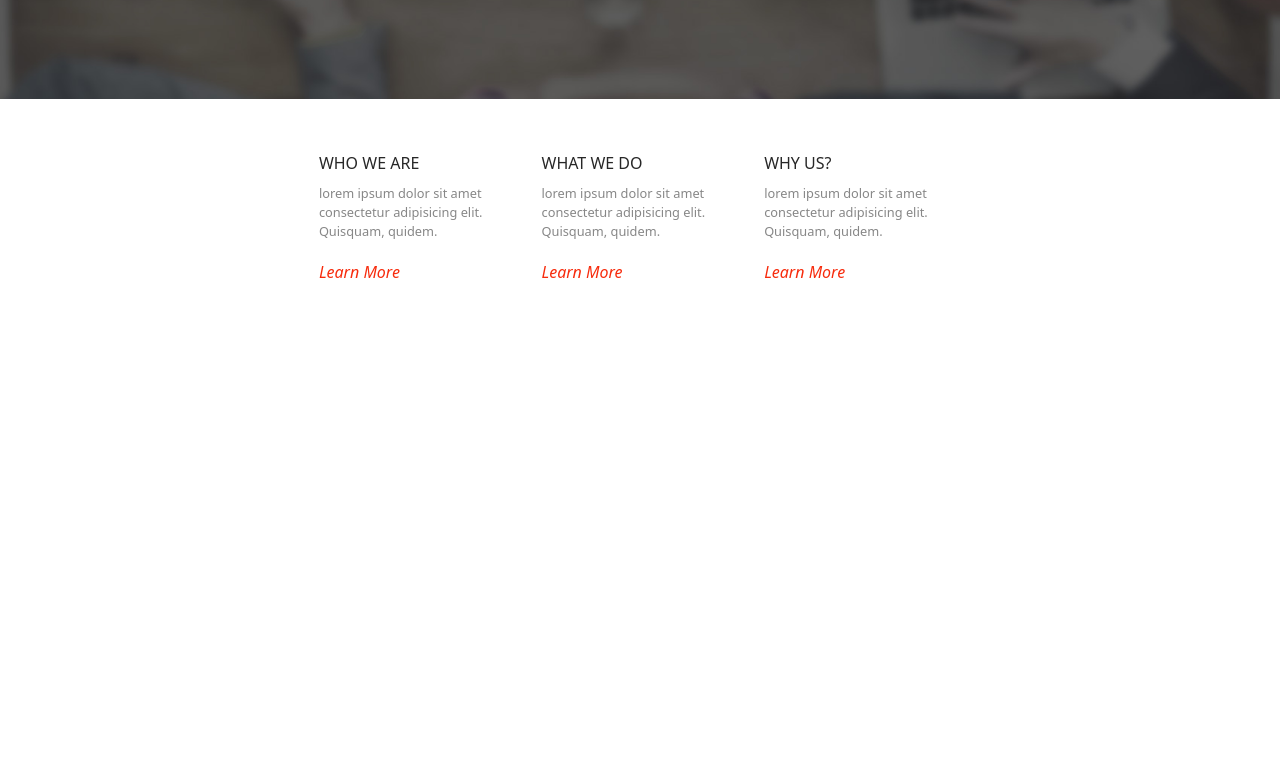
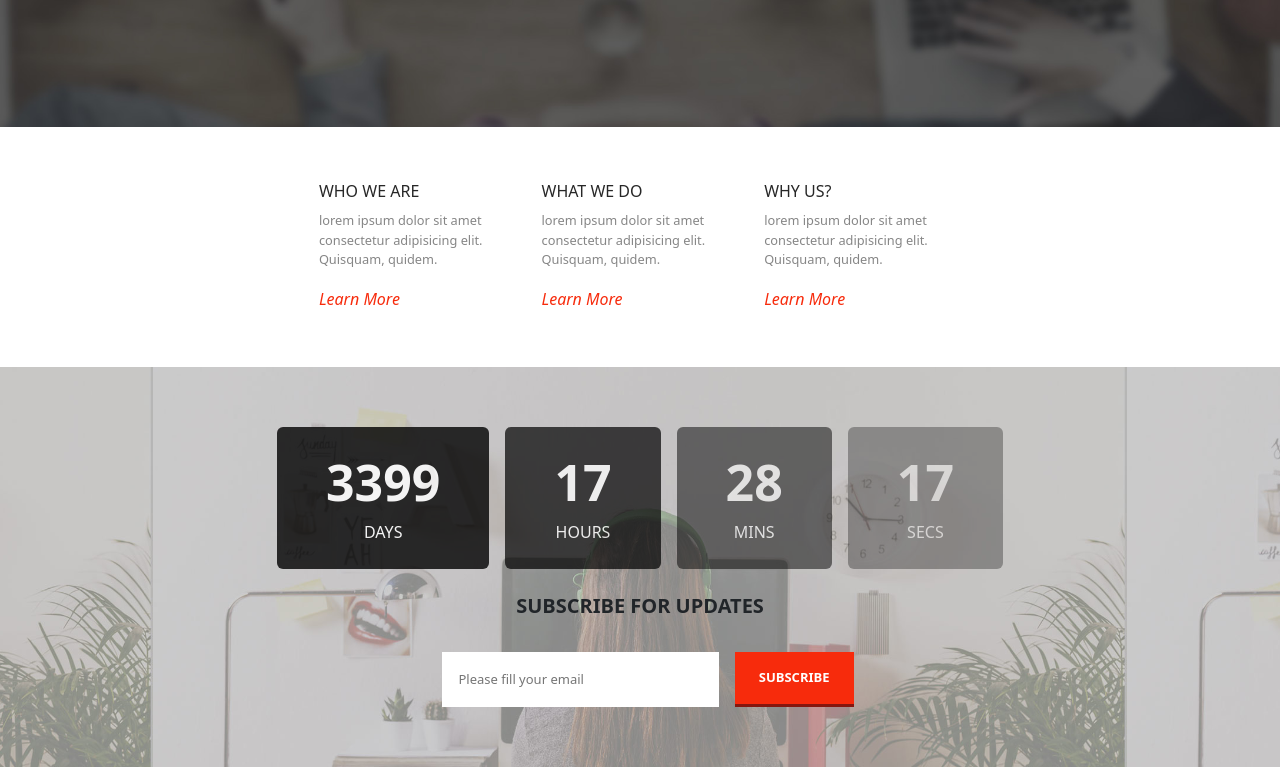
Before and after one commit to Rossiitaa/proj-html-vuejs, a Vue app: page / in a window 1280 px wide. Shown: the part 681-1448 px from the top of the page. Before the commit the page ends 1020 px from the top, so only its background shows below. Built offline with nearby package versions, Linux system fonts and the light colour scheme.

Commit message:
countdown section with data completed (to be improved)

```diff
--- a/public/index.html
+++ b/public/index.html
@@ -6,6 +6,7 @@
     <meta name="viewport" content="width=device-width,initial-scale=1.0">
     <link rel="icon" href="<%= BASE_URL %>favicon.ico">
     <title><%= htmlWebpackPlugin.options.title %></title>
+    <script src="https://cdnjs.cloudflare.com/ajax/libs/font-awesome/6.1.1/js/all.min.js" integrity="sha512-6PM0qYu5KExuNcKt5bURAoT6KCThUmHRewN3zUFNaoI6Di7XJPTMoT6K0nsagZKk2OB4L7E3q1uQKHNHd4stIQ==" crossorigin="anonymous" referrerpolicy="no-referrer"></script>
   </head>
   <body>
     <noscript>
--- a/src/components/Main.vue
+++ b/src/components/Main.vue
@@ -2,7 +2,7 @@
     <main>
         <div class="container">
             <!-- informazioni azienda -->
-            <div id="info-all" class="row d-flex justify-content-evenly align-items-center mx-auto">
+            <div id="info-general" class="row d-flex justify-content-evenly align-items-center mx-auto">
                 <div class="info-text col-12 d-flex flex-column justify-content-around" v-for="(info , index) in informations" :key="index">
                     <div class="d-flex fs-4">
                         <font-awesome-icon :icon="['fas', info.icon]" class="mr-3" />
@@ -17,6 +17,35 @@
                 </div>
             </div>
         </div>
+            <!-- countdown -->
+        <div class="container-fluid">
+            <div id="countdown" class="row d-flex align-items-center">
+                <div id="count-card" class="d-flex flex-column justify-content-between">
+                    <div class=" d-flex justify-content-center">
+                        <div class="card align-items-center py-4 px-5 mx-2"
+                        v-for="(count, index) in countdown" :key="index" :style="`background: ${count.bg}; opacity: ${count.transp}`">
+                            <h1>
+                                {{ count.number }}
+                            </h1>
+                            <span>
+                                {{ count.text }}
+                            </span>
+                        </div>
+                    </div>
+
+                    <h5 class="fw-bold">
+                        SUBSCRIBE FOR UPDATES
+                    </h5>
+                    <div id="update">
+                        <input type="text" placeholder="Please fill your email"
+                        class="p-3 mx-3">
+                        <button class="p-3 px-4">
+                            SUBSCRIBE
+                        </button>
+                    </div>
+                </div>
+            </div>
+        </div>
     </main>
 </template>
 
@@ -26,33 +55,60 @@ data() {
     return {
         informations: [
             {
-                icon: " fa-trophy",
+                icon: "fas fa-trophy",
                 title: "WHO WE ARE",
                 text: "lorem ipsum dolor sit amet consectetur adipisicing elit. Quisquam, quidem.",
                 url: "#",
                 urlText: "Learn More"
             },
             {
-                icon: " fa-bolt",
+                icon: "fas fa-bolt",
                 title: "WHAT WE DO",
                 text: "lorem ipsum dolor sit amet consectetur adipisicing elit. Quisquam, quidem.",
                 url: "#",
                 urlText: "Learn More"
             },
             {
-                icon: " fa-question",
+                icon: "fas fa-question",
                 title: "WHY US?",
                 text: "lorem ipsum dolor sit amet consectetur adipisicing elit. Quisquam, quidem.",
                 url: "#",
                 urlText: "Learn More"
             },
-        ]}
+        ],
+        countdown: [
+            {
+                number: "3399",
+                text: "DAYS",
+                bg: "@000",
+                transp: "0.8"
+            },
+            {
+                number: "17",
+                text: "HOURS",
+                bg: "@000",
+                transp: "0.7"
+            },
+            {
+                number: "28",
+                text: "MINS",
+                bg: "@000",
+                transp: "0.5"
+            },
+            {
+                number: "17",
+                text: "SECS",
+                bg: "@000",
+                transp: "0.3"
+            },
+        ]
+        }
     }
 }
 </script>
 
 <style lang='scss' scoped>
-#info-all {
+#info-general {
     width: 60%;
     height: 30vh;
 
@@ -67,11 +123,52 @@ data() {
         }
         p {
             font-size: 0.8rem;
-            color: #878787;
+            color: #868686;
         }
         a {
             color: #f72b0c;
             font-style: italic;
         }
     }
+
+#countdown {
+    height: 50vh;
+    background: url(../assets/images/coutdown-bg1.jpg);
+    background-size: contain;
+    background-position: center;
+    #count-card {
+        height: 70%;
+            h1 {
+                font-size: 50px;
+                font-weight: 700;
+            }
+            .card {
+                background-color: #000;
+                color: #fff;
+            }
+        }
+        #update {
+            font-size: 13px;
+            width: 100%;
+            display: flex;
+            justify-content: center;
+
+            input {
+                outline: 0;
+                border: 0;
+                width: 22%;
+            }
+            button {
+                font-weight: 700;
+                border-width: 0 0 3px 0;
+                border-color: #d92719;
+                background: #f72b0c;
+                color: #fff;
+            }
+        }
+        h5 {
+                display: flex;
+                justify-content: center;
+            }
+    }
 </style>
```
